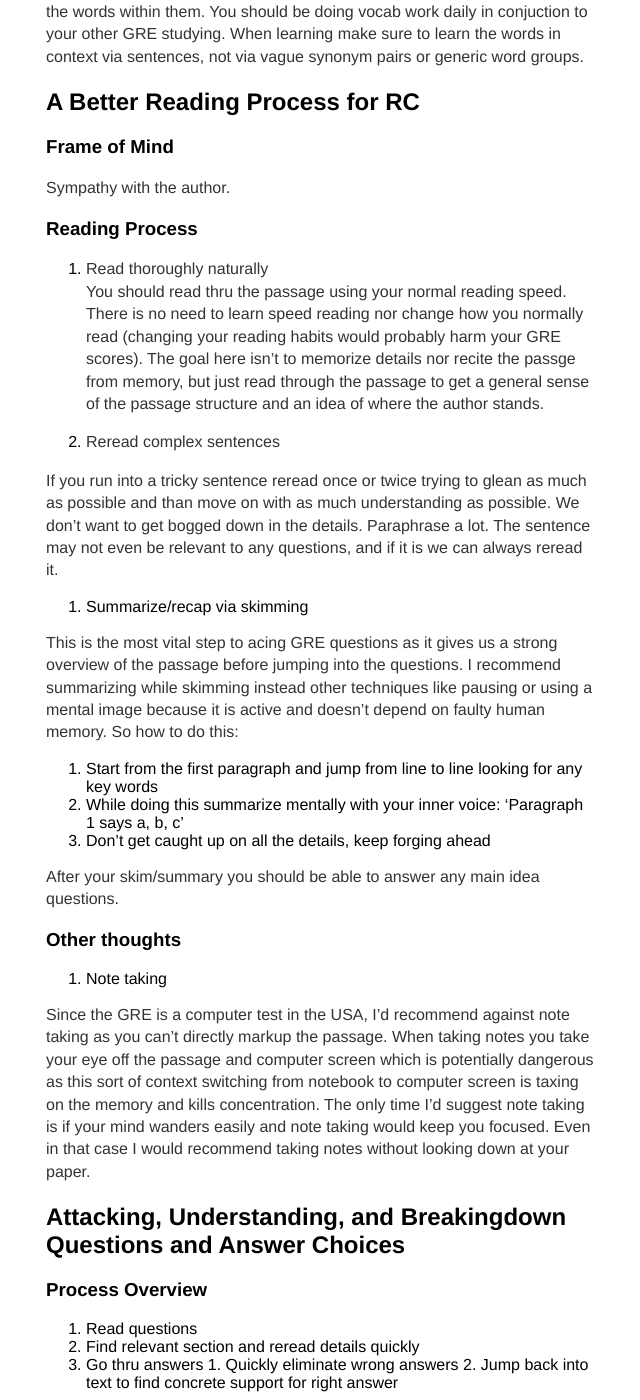
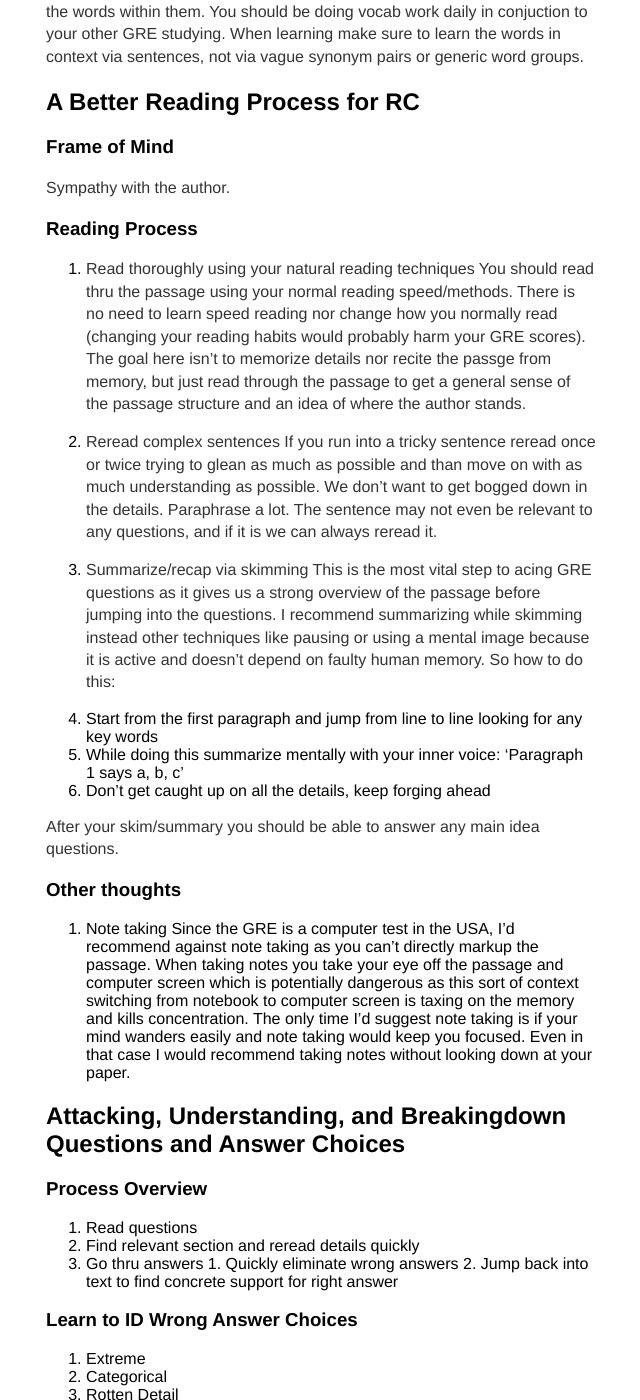
Before and after one commit to btmbtm/btmbtm.github.io, a Jekyll site: the page built from gre/extrarcguide.md, in a window 1280 px wide and 1400 px high, scrolled down 1247 px. Shown: the whole window, without its empty margins (319-959 px from the left). Built offline with Jekyll 4.4.1, drawn with Linux system fonts in a browser that asks for light colours.

Commit message:
Update extrarcguide.md

```diff
--- a/gre/extrarcguide.md
+++ b/gre/extrarcguide.md
@@ -60,16 +60,14 @@ I would recommend picking two resources from the above and mastering all the wor
   Sympathy with the author.
 
 ### Reading Process
-1. Read thoroughly naturally
-You should read thru the passage using your normal reading speed. There is no need to learn speed reading nor change how you normally read (changing your reading habits would probably harm your GRE scores). The goal here isn't to memorize details nor recite the passge from memory, but just read through the passage to get a general sense of the passage structure and an idea of where the author stands.
+1. Read thoroughly using your natural reading techniques
+  You should read thru the passage using your normal reading speed/methods. There is no need to learn speed reading nor change how you normally read (changing your reading habits would probably harm your GRE scores). The goal here isn't to memorize details nor recite the passge from memory, but just read through the passage to get a general sense of the passage structure and an idea of where the author stands.
 
 2. Reread complex sentences
-
-If you run into a tricky sentence reread once or twice trying to glean as much as possible and than move on with as much understanding as possible. We don't want to get bogged down in the details. Paraphrase a lot. The sentence may not even be relevant to any questions, and if it is we can always reread it.
+  If you run into a tricky sentence reread once or twice trying to glean as much as possible and than move on with as much understanding as possible. We don't want to get bogged down in the details. Paraphrase a lot. The sentence may not even be relevant to any questions, and if it is we can always reread it.
 
 3. Summarize/recap via skimming
-
-This is the most vital step to acing GRE questions as it gives us a strong overview of the passage before jumping into the questions. I recommend summarizing while skimming instead other techniques like pausing or using a mental image because it is active and doesn't depend on faulty human memory. So how to do this:
+  This is the most vital step to acing GRE questions as it gives us a strong overview of the passage before jumping into the questions. I recommend summarizing while skimming instead other techniques like pausing or using a mental image because it is active and doesn't depend on faulty human memory. So how to do this:
 
   1. Start from the first paragraph and jump from line to line looking for any key words
   2. While doing this summarize mentally with your inner voice: 'Paragraph 1 says a, b, c'
@@ -81,8 +79,7 @@ After your skim/summary you should be able to answer any main idea questions.
 ### Other thoughts
 
 1. Note taking
-
-Since the GRE is a computer test in the USA, I'd recommend against note taking as you can't directly markup the passage. When taking notes you take your eye off the passage and computer screen which is potentially dangerous as this sort of context switching from notebook to computer screen is taxing on the memory and kills concentration. The only time I'd suggest note taking is if your mind wanders easily and note taking would keep you focused. Even in that case I would recommend taking notes without looking down at your paper.
+  Since the GRE is a computer test in the USA, I'd recommend against note taking as you can't directly markup the passage. When taking notes you take your eye off the passage and computer screen which is potentially dangerous as this sort of context switching from notebook to computer screen is taxing on the memory and kills concentration. The only time I'd suggest note taking is if your mind wanders easily and note taking would keep you focused. Even in that case I would recommend taking notes without looking down at your paper.
 
 ## Attacking, Understanding, and Breakingdown Questions and Answer Choices
 
```
